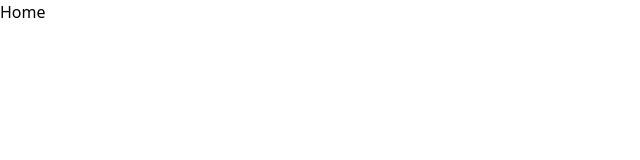
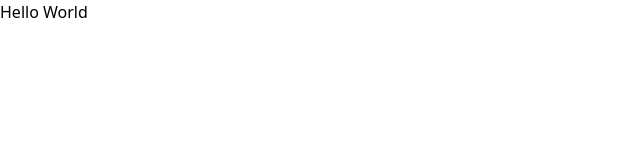
Before and after one commit to epenflow/epenflow, a Next.js app: page / in a window 1280 px wide. Shown: the top 160 px of the page, without its empty margins (0-640 px from the left). Built offline with nearby package versions, Linux system fonts and the light colour scheme.

Commit message:
create process directory

```diff
--- a/src/app/page.tsx
+++ b/src/app/page.tsx
@@ -1,3 +1,9 @@
+import Desktop from "@/components/system/desktop";
+
 export default function Home() {
-	return <main>Home</main>;
+	return (
+		<main>
+			<Desktop />
+		</main>
+	);
 }
--- /dev/null
+++ b/src/components/apps/hello-world.tsx
@@ -0,0 +1,7 @@
+import React from "react";
+
+const HelloWorld: React.FC<{ id: string }> = () => {
+	return <h1>Hello World</h1>;
+};
+
+export default React.memo(HelloWorld);
--- /dev/null
+++ b/src/components/system/desktop/index.tsx
@@ -0,0 +1,15 @@
+"use client";
+import directory from "@/contexts/process/directory";
+import List from "@/utils/list";
+import React from "react";
+
+const Desktop = () => {
+	return (
+		<>
+			<List list={Object.entries(directory)}>
+				{([id, { Component }]) => <Component id={id} key={id} />}
+			</List>
+		</>
+	);
+};
+export default React.memo(Desktop);
--- /dev/null
+++ b/src/contexts/process/directory.ts
@@ -0,0 +1,19 @@
+import dynamic from "next/dynamic";
+import React from "react";
+
+interface ComponentProcessProps {
+	id: string;
+}
+type Processes = Record<
+	string,
+	{
+		Component: React.ComponentType<ComponentProcessProps>;
+	}
+>;
+const directory: Processes = {
+	HelloWorld: {
+		Component: dynamic(() => import("@/components/apps/hello-world")),
+	},
+};
+
+export default directory;
```
Also changed, not shown: 1 other file (tests, documents, lock files or other folders).
